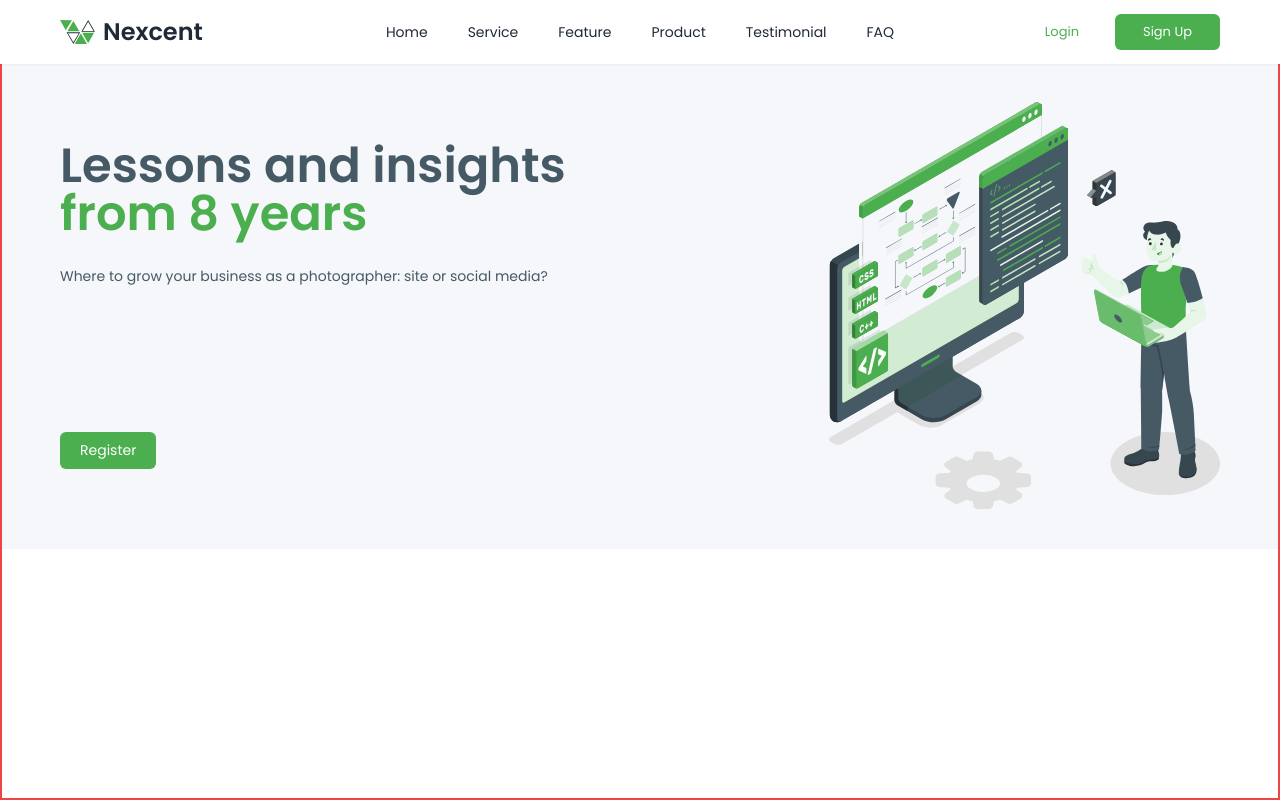
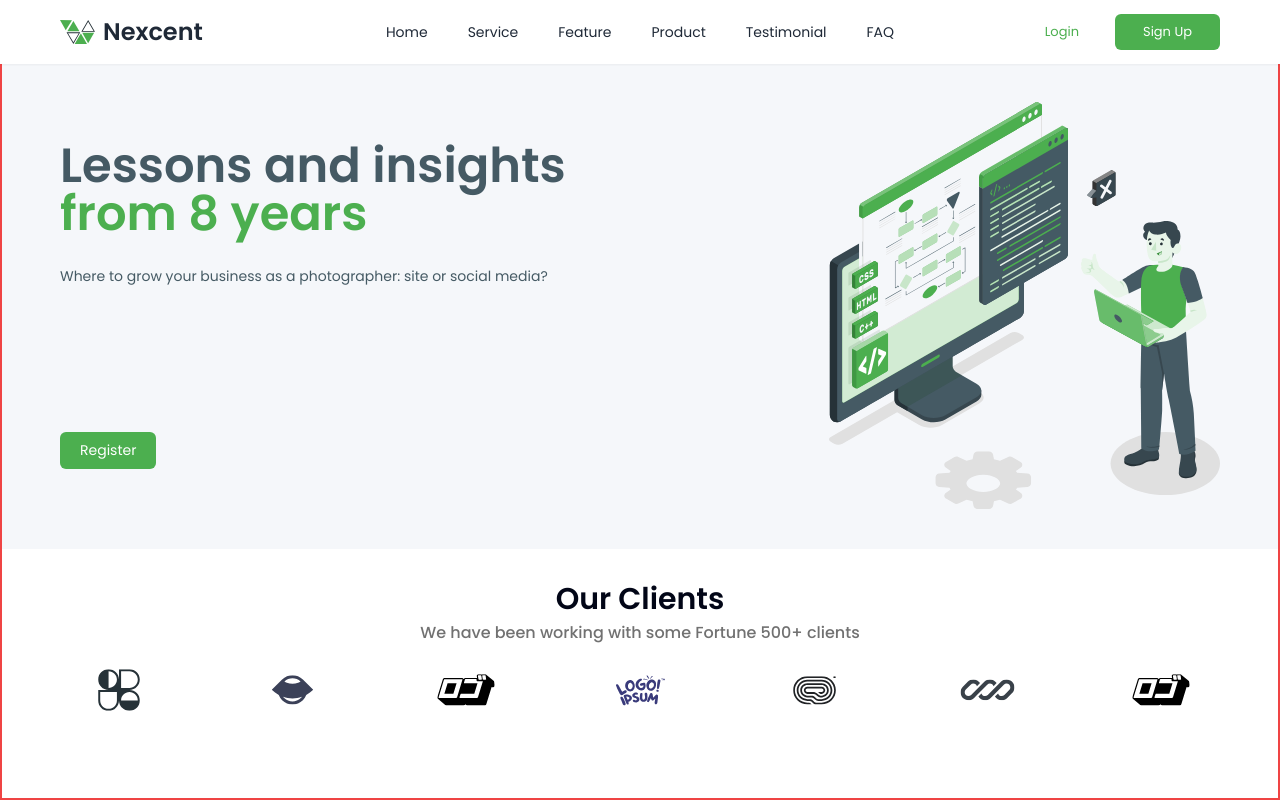
Before and after one commit to elangyudha280/agency-website-ui, a Next.js app: page / in a window 1280 px wide. Built offline with nearby package versions, Linux system fonts and the light colour scheme.

Commit message:
selesai desain bagian our client

```diff
--- a/app/page.tsx
+++ b/app/page.tsx
@@ -6,6 +6,12 @@ import Image from "next/image";
 
 // import image
 import iconJumbotron from '@/assets/images/bg-jumbotrons.svg'
+
+// import interface
+import  ImgClientStore from '@/interaface/iconClientInterface'
+
+// import store
+import iconClient from "@/store/imgClientStore";
 
 export default function Home() {
   return (
@@ -44,6 +50,26 @@ export default function Home() {
         </section>
 
       </section>
+
+      {/*//! section out client */}
+      <section className="relative max-w-[1200px] mt-8 mx-auto">
+        {/* title our client */}
+        <div className="relative w-full">
+          <h2 className="text-slate-950 font-semibold text-3xl text-center mb-1">Our Clients</h2>
+          <p className="text-center text-c-slate-300 font-medium">
+            We have been working with some Fortune 500+ clients
+          </p>
+        </div>
+
+        {/* image client */}
+        <div className="relative w-full flex gap-4 item-centers mt-5  flex-wrap">
+            {
+              iconClient.map((el:ImgClientStore)=>{
+                return <Image key={el.id} src={el.poster} alt={'iconclient'} className="flex-1 h-[50px]" />
+              })
+            }
+        </div>
+      </section>
     </section>
   );
 }
--- /dev/null
+++ b/interaface/iconClientInterface.tsx
@@ -0,0 +1,9 @@
+
+
+// interface
+interface ImgClientStore {
+    id:string|number,
+    poster:any
+}
+
+export default ImgClientStore
--- /dev/null
+++ b/store/imgClientStore.tsx
@@ -0,0 +1,40 @@
+import iconClient1 from '@/assets/images/icon-client-1.svg'
+import iconClient2 from '@/assets/images/icon-client-2.svg'
+import iconClient3 from '@/assets/images/icon-client-3.svg'
+import iconClient4 from '@/assets/images/icon-client-4.svg'
+import iconClient5 from '@/assets/images/icon-client-5.svg'
+import iconClient6 from '@/assets/images/icon-client-6.svg'
+import iconClient7 from '@/assets/images/icon-client-7.svg'
+
+import  ImgClientStore from '@/interaface/iconClientInterface'
+const iconClient : readonly ImgClientStore[] = [
+    {
+        id:1,
+        poster:iconClient1
+    },
+    {
+        id:2,
+        poster:iconClient2
+    },
+    {
+        id:3,
+        poster:iconClient3
+    },
+    {
+        id:4,
+        poster:iconClient4
+    },
+    {
+        id:5,
+        poster:iconClient5
+    },
+    {
+        id:6,
+        poster:iconClient6
+    },
+    {
+        id:7,
+        poster:iconClient7
+    },
+]
+export default iconClient
--- a/tailwind.config.ts
+++ b/tailwind.config.ts
@@ -17,6 +17,7 @@ const config: Config = {
           slate:{
             '100':'#F5F7FA',
             '200':'#E0E0E0',
+            '300':'#717171',
             '400':'#455A64'
           }
         },
```
